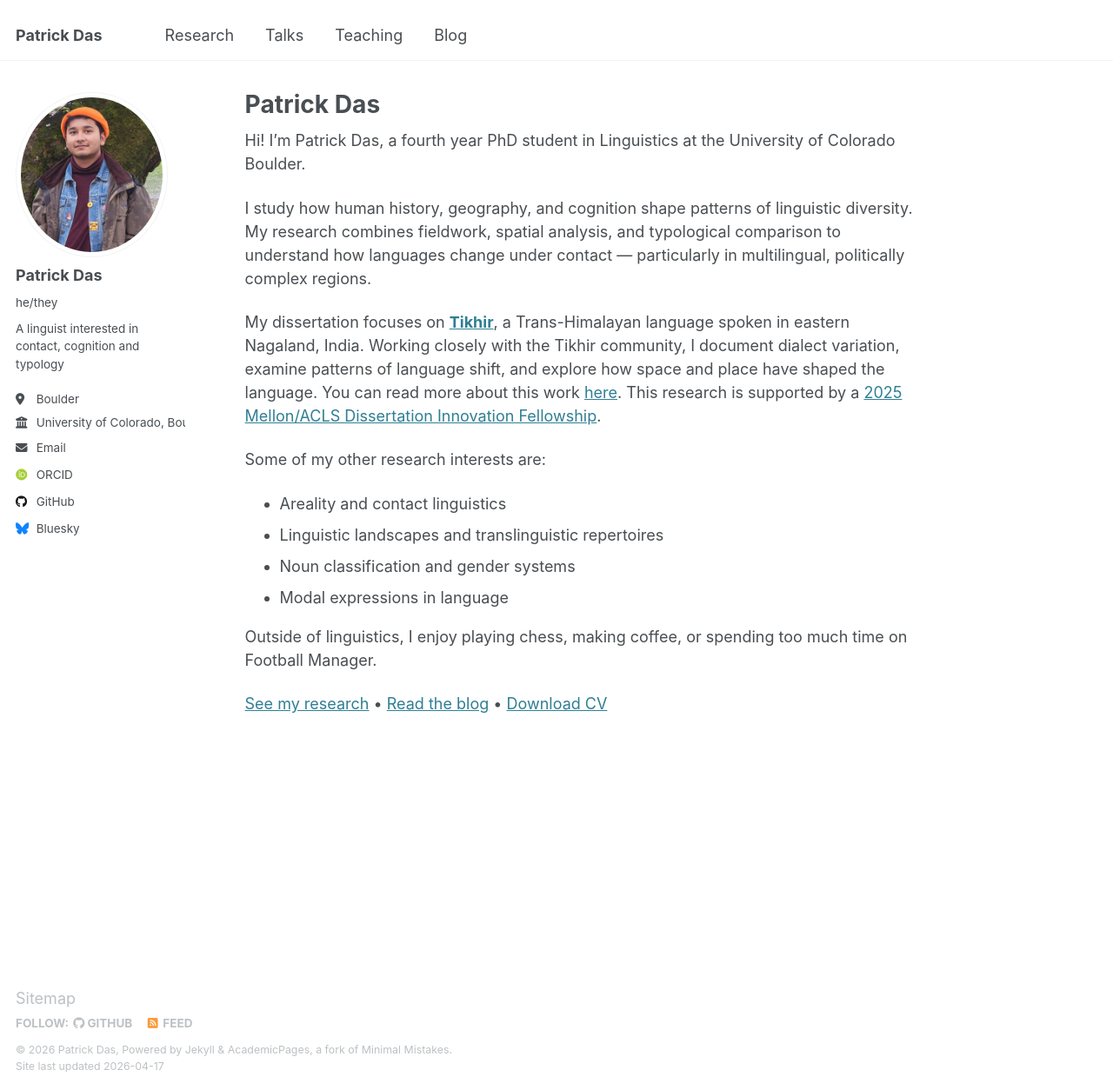
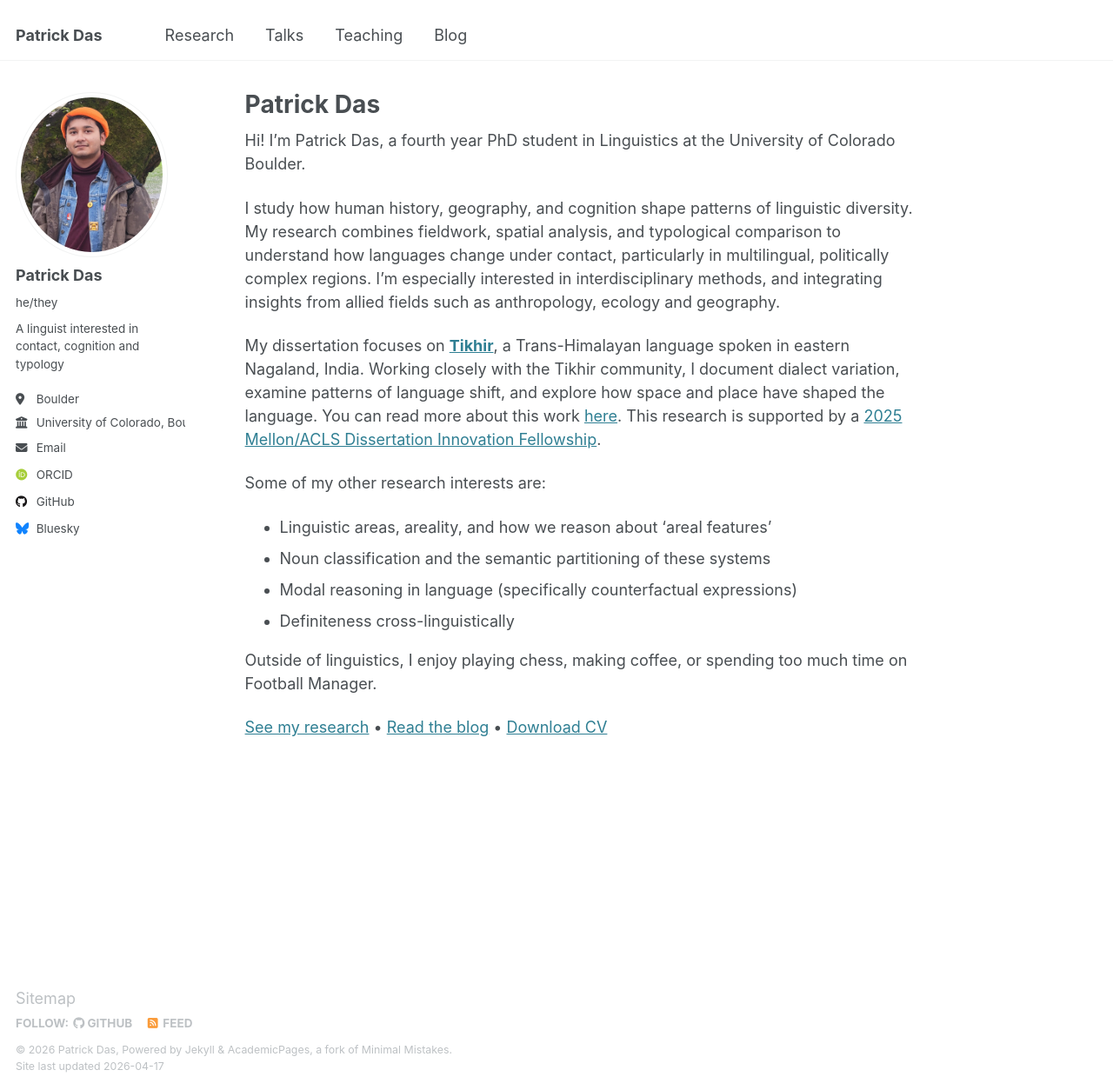
Before and after one commit to patrickdas/patrickdas.github.io, a Jekyll site: the page built from _pages/about.md, in a window 1280 px wide and 1254 px high. Shown: the whole window at 87% size. Built offline with Jekyll 4.4.1, drawn with Linux system fonts in a browser that asks for light colours; some web fonts are replaced.

Commit message:
Updated about.md and cv.md

```diff
--- a/_pages/about.md
+++ b/_pages/about.md
@@ -9,15 +9,15 @@ redirect_from:
 
 Hi! I’m Patrick Das, a fourth year PhD student in Linguistics at the University of Colorado Boulder.
 
-I study how human history, geography, and cognition shape patterns of linguistic diversity. My research combines fieldwork, spatial analysis, and typological comparison to understand how languages change under contact — particularly in multilingual, politically complex regions.
+I study how human history, geography, and cognition shape patterns of linguistic diversity. My research combines fieldwork, spatial analysis, and typological comparison to understand how languages change under contact, particularly in multilingual, politically complex regions. I'm especially interested in interdisciplinary methods, and integrating insights from allied fields such as anthropology, ecology and geography.
 
 My dissertation focuses on [**Tikhir**](https://glottolog.org/resource/languoid/id/tikh1241), a Trans-Himalayan language spoken in eastern Nagaland, India. Working closely with the Tikhir community, I document dialect variation, examine patterns of language shift, and explore how space and place have shaped the language. You can read more about this work [here](/tikhir/). This research is supported by a [2025 Mellon/ACLS Dissertation Innovation Fellowship](https://www.acls.org/fellow-grantees/patrick-das/).
 
 Some of my other research interests are:
-- Areality and contact linguistics
-- Linguistic landscapes and translinguistic repertoires
-- Noun classification and gender systems
-- Modal expressions in language
+- Linguistic areas, areality, and how we reason about 'areal features'
+- Noun classification and the semantic partitioning of these systems
+- Modal reasoning in language (specifically counterfactual expressions)
+- Definiteness cross-linguistically
 
 Outside of linguistics, I enjoy playing chess, making coffee, or spending too much time on Football Manager.
 
```
Also changed, not shown: _pages/cv.md (+10 -9 lines).
